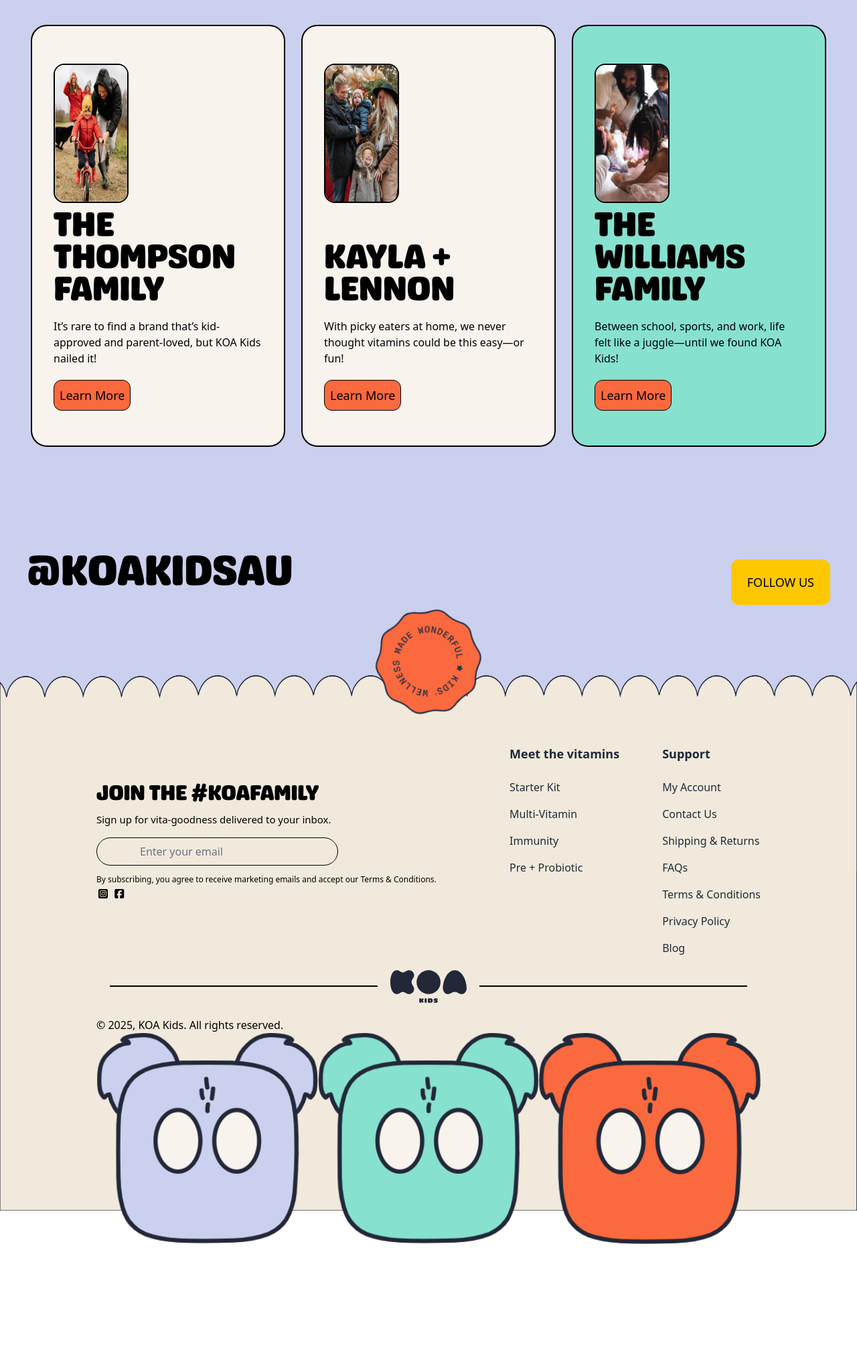
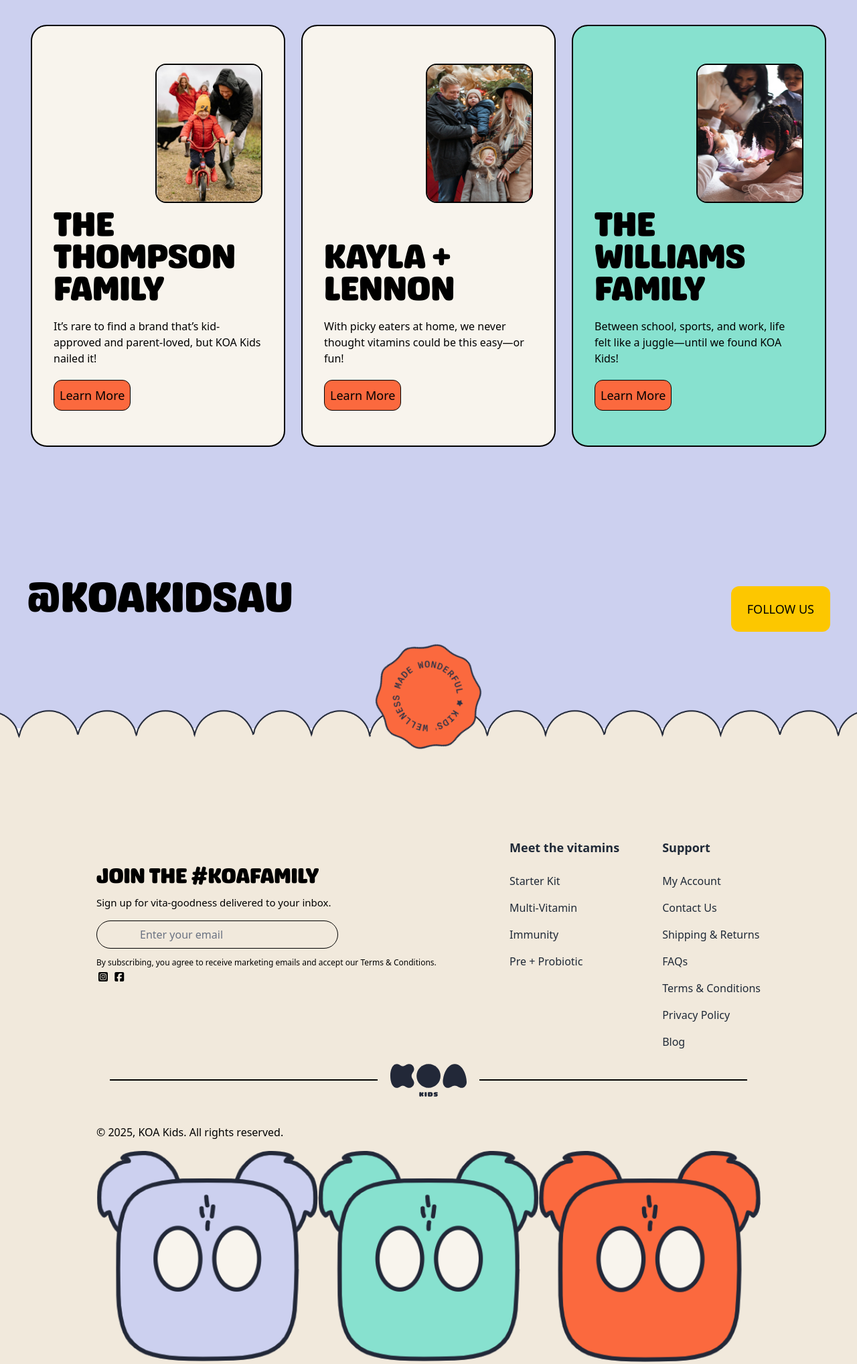
Before and after one commit to Oriyemi/Kids_wellness, a website built with Vite: page index.html in a window 1280 px wide. Shown: the part 6803-8839 px from the top of the page at 67% size. Before the commit the page ends 8668 px from the top, so only its background shows below. Built offline with nearby package versions, Linux system fonts and the light colour scheme.

Commit message:
fix the responsiveness of the footer(overflow error on the footer)

```diff
--- a/index.html
+++ b/index.html
@@ -53,8 +53,8 @@
          <!-- SHOP VITAMINS SECTION -->
 
          <div class="bg-[#ccd0ef] flex flex-col items-center  pb-14  ">
-          <div class="  border border-[#f8f4ed] bg-[#f8f4ed] rounded-3xl px-12 flex flex-col mx-6 justify-between lg:hidden">
-          <h2 class="font-pouf uppercase text-4xl pt-20">
+          <div class="  border border-[#f8f4ed] bg-[#f8f4ed] rounded-3xl  mx-2 flex flex-col  lg:hidden">
+          <h2 class="font-pouf uppercase text-4xl pl-3 pt-20">
                SHOP VITAMINS
            </h2>
             <div class="">
@@ -139,7 +139,7 @@
         <!-- hero section -->
        <div class="bg-[#ff8460] flex flex-col lg:flex-row items-center justify-between gap-6 px-4 py-7 md:px-10 lg:px-16 lg:py-16">
             <div>
-        <div class=" h-100 w-112.5 overflow-hidden  "
+        <div class="h-50 w-70 lg:h-100 lg:w-112.5 overflow-hidden  "
          style="-webkit-mask-image: url(#scalable-mask); mask-image: url(#scalable-mask);">
 
          <img src="./assets/images/imgi_17_packaging-contents-ES.png"
@@ -222,7 +222,7 @@
                </button>
             </div>
             <div>
-             <div class="h-100 w-112.5 overflow-hidden"
+             <div class=" h-50 w-70 lg:h-100 lg:w-112.5 overflow-hidden"
          style="-webkit-mask-image: url(#scalable-mask); mask-image: url(#scalable-mask);">
 
          <img src="./assets/images/imgi_22_holdingbottlewithartwork.png"
@@ -342,7 +342,7 @@
 
                 <div class="border-2 border-black bg-[#f8f4ed] rounded-3xl p-8 w-95 flex flex-col justify-between  ">
                <img src="./assets/images/bicyle _riding.jpg"
-               class=" w-28 h-52  border-2 border-black rounded-2xl mt-6 ">
+               class="ml-auto w-40 h-52  border-2 border-black rounded-2xl mt-6 ">
               <div>
              <h3 class="font-pouf text-2xl pt-3 lg:text-5xl   uppercase">
              The Thompson Family
@@ -360,7 +360,7 @@
 
            <div class="border-2 border-black bg-[#f8f4ed] rounded-3xl p-8 w-95 flex flex-col justify-between">
              <img src="./assets/images/family_holiday.jpg"
-             class="w-28 h-52 border-2 border-black rounded-2xl mt-6">
+             class=" ml-auto w-40 h-52 border-2 border-black rounded-2xl mt-6">
              <div>
              <h3 class="font-pouf text-2xl pt-3 lg:text-5xl uppercase">
               Kayla + Lennon
@@ -377,7 +377,7 @@
 
         <div class="border-2 border-black bg-[#87E1CF] rounded-3xl p-8 w-95 flex flex-col justify-between">
           <img src="./assets/images/family_playing.jpg"
-          class="w-28 h-52   border-2 border-black rounded-2xl mt-6">
+          class=" ml-auto w-40 h-52   border-2 border-black rounded-2xl mt-6">
           <div>
            <h3 class="font-pouf text-2xl pt-3 lg:text-5xl  uppercase">
            The Williams family
@@ -394,22 +394,27 @@
 
                </div>
                <!-- koakidsau -->
-                <div class="flex flex-col-reverse lg:flex-row gap-3 justify-between items-center px-10 py-26">
+                <div class="flex flex-col-reverse lg:flex-row gap-3 justify-between items-center px-10 py-36">
                   <h1 class="font-pouf uppercase text-4xl lg:text-6xl">@KoaKidsAU</h1>
                   <button class="px-6 mt-6  py-5 text-sm md:text-lg border border-none bg-yellow-400 rounded-xl">
                     FOLLOW US
                  </button>
                 </div>
+
+              </main>
               <!-- footer -->
-                <div class="relative flex justify-center  ">
 
-                  <img src="./assets/images/footer_bg.png" alt="footer_bg" class="w-full h-screen">
+                <footer class="relative -mt-7 z-10 flex justify-center h-full ">
+
+                 <img src="./assets/images/footer_bg.png" alt="footer_bg" class="flex w-full h-full absolute top-0  -z-10 object-cover ">
                  <img src="./assets/images/footer-logo-1.svg" alt="footer_logo" class=" absolute  animate-spin [animation-duration:5000ms] -top-24 w-40 anim">
-                   <div class="absolute top-0 p-2" >
 
-                    <div class="flex flex-col lg:flex-row justify-between gap-6 items-center " >
+                 <div class=" h-full mt-32 p-2" >
+
+
+                  <div class="flex flex-col lg:flex-row justify-between gap-6 items-center  " >
                    <div class="">
-                        <h1 class="font-pouf text-3xl uppercase pt-18 pb-2 ">Join the #koafamily</h1>
+                      <h1 class="font-pouf text-3xl uppercase pb-2 ">Join the #koafamily</h1>
                       <p class="text-[15px] pb-4">Sign up for vita-goodness delivered to your inbox.</p>
                       <input class="placeholder-gray-500 border border-black rounded-3xl   px-16 py-2 focus:placeholder-gray-500"  placeholder="Enter your email">
                       <p class="text-[12px] pt-3">By subscribing, you agree to receive marketing emails and accept our Terms & Conditions.</p>
@@ -417,7 +422,7 @@
                        <i class="fa-brands fa-square-facebook"></i>
 
                     </div>
-                       <div class="flex  gap-16 text-[#1f2937] lg:mt-24">
+                     <div class=" flex  gap-16 text-[#1f2937] lg:mt-14">
 
                       <!-- Left Column -->
                    <div>
@@ -447,28 +452,31 @@
                      </div>
 
                   </div>
+                  <div>
                    <div class="flex justify-center items-center gap-4  p-5">
                     <h1 class="border-2 border-black lg:border w-30 lg:w-100"></h1>
                     <img src="./assets/images/imgi_5_koa-primarylogo-zinc_web_2_aa42876d-23ed-4af7-96bc-71c9e7604f2c.svg" alt="logo-footer" class="w-30">
                     <h1  class="border-2 lg:border border-black w-30 lg:w-100" ></h1>
+
                    </div>
-                    <div>
+                    <div class="pt-5 ">
                      <p>© 2025, KOA Kids. All rights reserved.</p>
-                      <div class="flex justify-center items-center">
-                        <img src="./assets/images/imgi_44_footer-image-2.png" alt="footer-lmg" class="w-30 lg:w-full" >
-                        <img src="./assets/images/imgi_46_footer-image-4.png" alt="footer-lmg" class="w-30 lg:w-full">
-                        <img src="./assets/images/imgi_45_footer-image-3.png" alt="footer-lmg" class="w-30 lg:w-full">
+                     <div class="flex justify-center items-center pt-4 ">
+                      <img src="./assets/images/imgi_44_footer-image-2.png" alt="footer-lmg" class="w-30 lg:w-full " >
+                      <img src="./assets/images/imgi_46_footer-image-4.png" alt="footer-lmg" class="w-30 lg:w-full ">
+                      <img src="./assets/images/imgi_45_footer-image-3.png" alt="footer-lmg" class="w-30 lg:w-full ">
                      </div>
                   </div>
 
                   </div>
 
+                 </div>
 
-                </div>
+                </footer>
 
 
 
-    </main>
+
     <script src="./wellness.js"></script>
 </body>
 </html>
```
Lines whose indentation alone changed are shown as unchanged.
